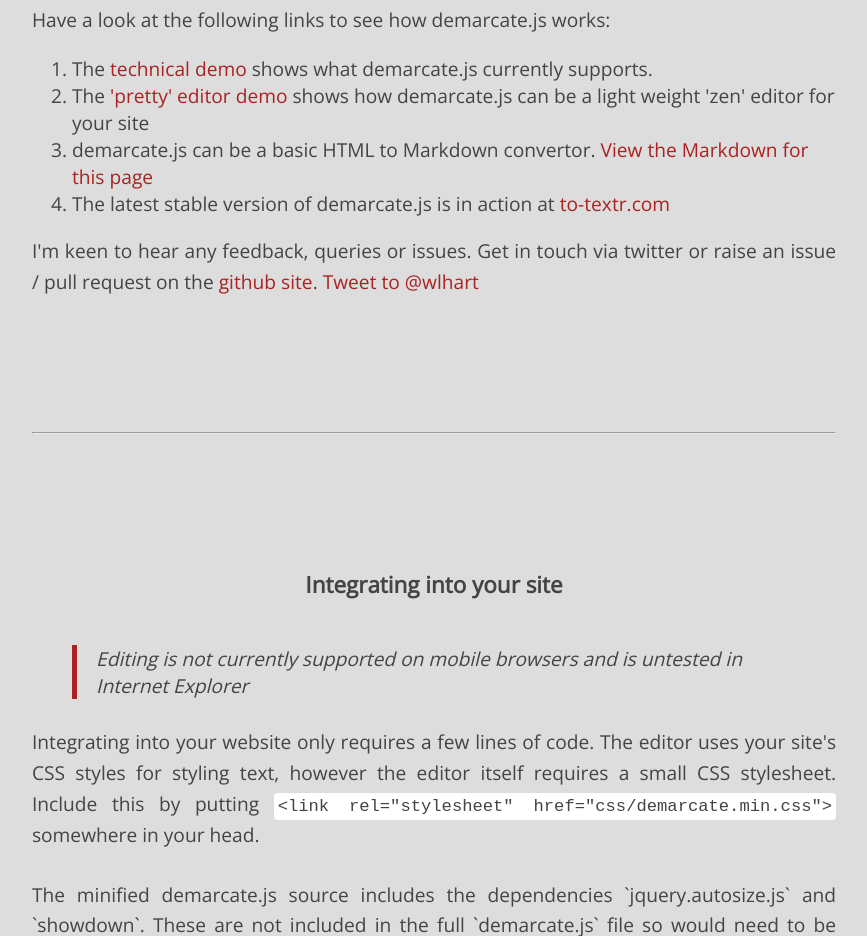
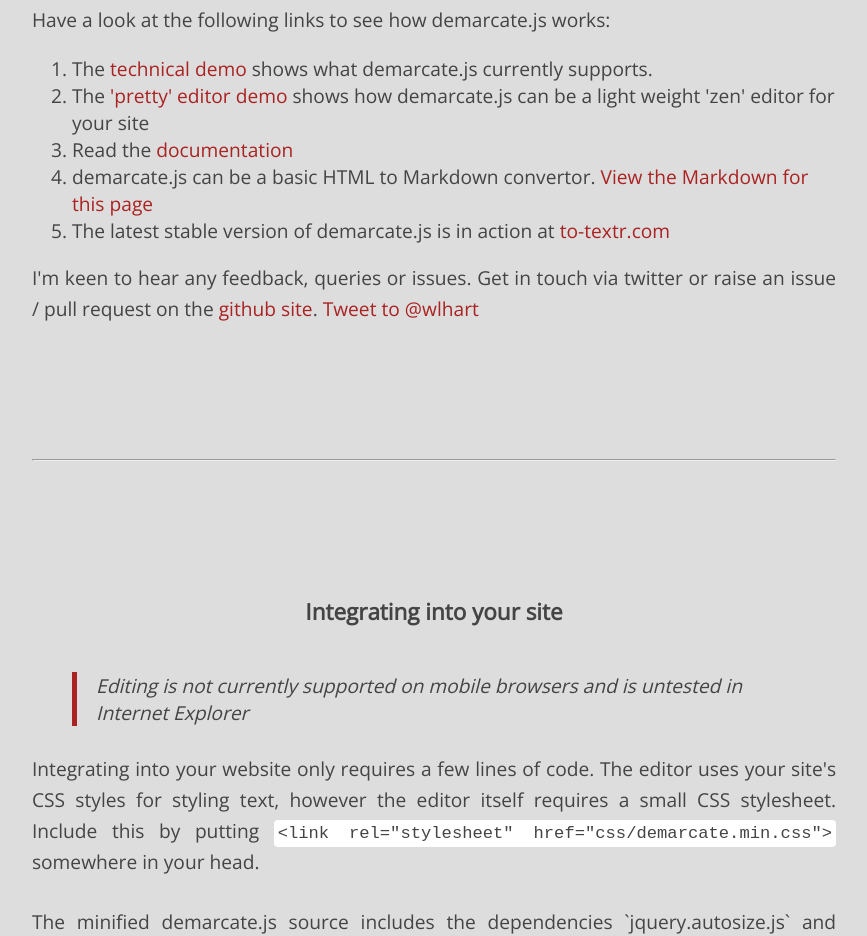
Before and after one commit to will-hart/demarcate.js, a plain HTML site: page index.html in a window 1280 px wide. Shown: the part 820-1756 px from the top of the page, without its empty margins (206-1073 px from the left). Drawn offline with nearby package versions, Linux system fonts and the light colour scheme.

Commit message:
Add documentation link to gh-page

```diff
--- a/index.html
+++ b/index.html
@@ -51,6 +51,9 @@
                 <li>
                     The <a href="editor.html">'pretty' editor demo</a> shows how demarcate.js can be
                     a light weight 'zen' editor for your site
+                </li>
+                <li>
+                    Read the <a href="docs/index.html">documentation</a>
                 </li>
                 <li>
                     demarcate.js can be a basic HTML to Markdown convertor. <a href="#" id="preview_markdown">View the Markdown for this page</a>
```
